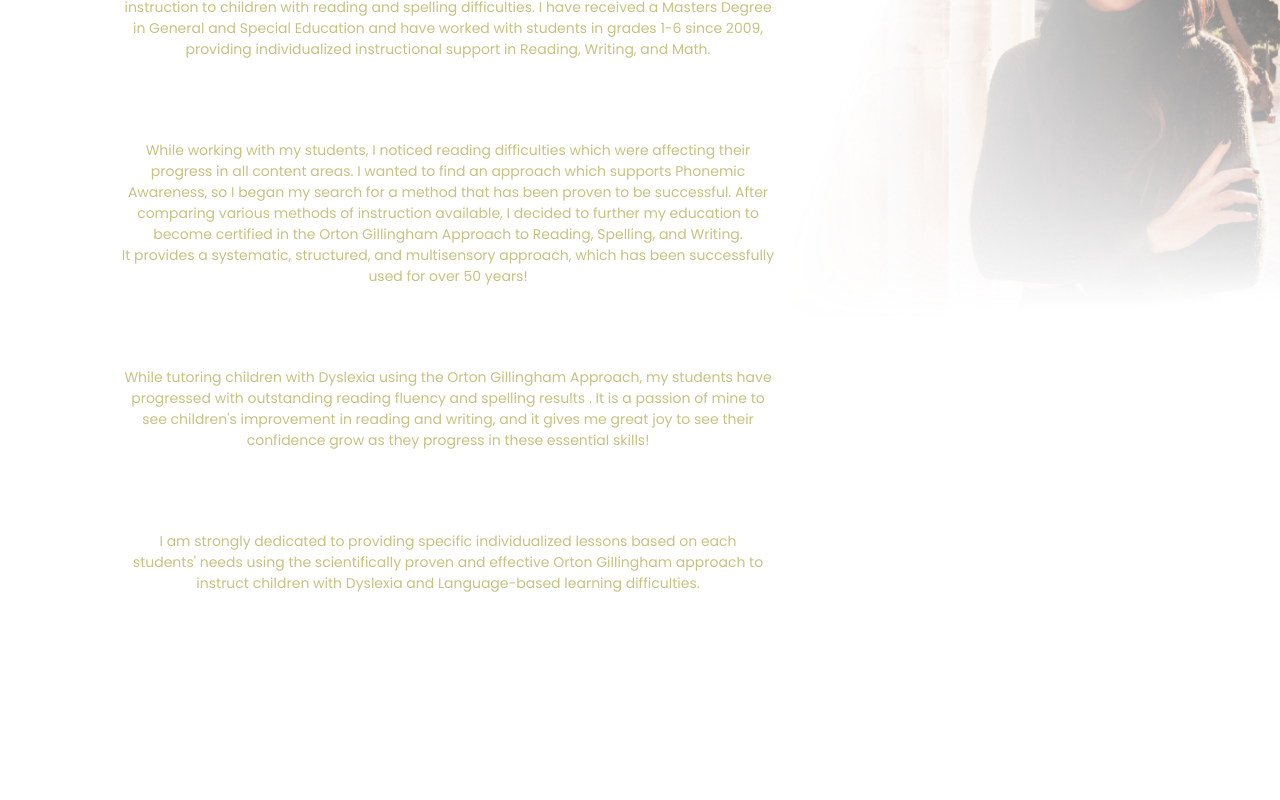
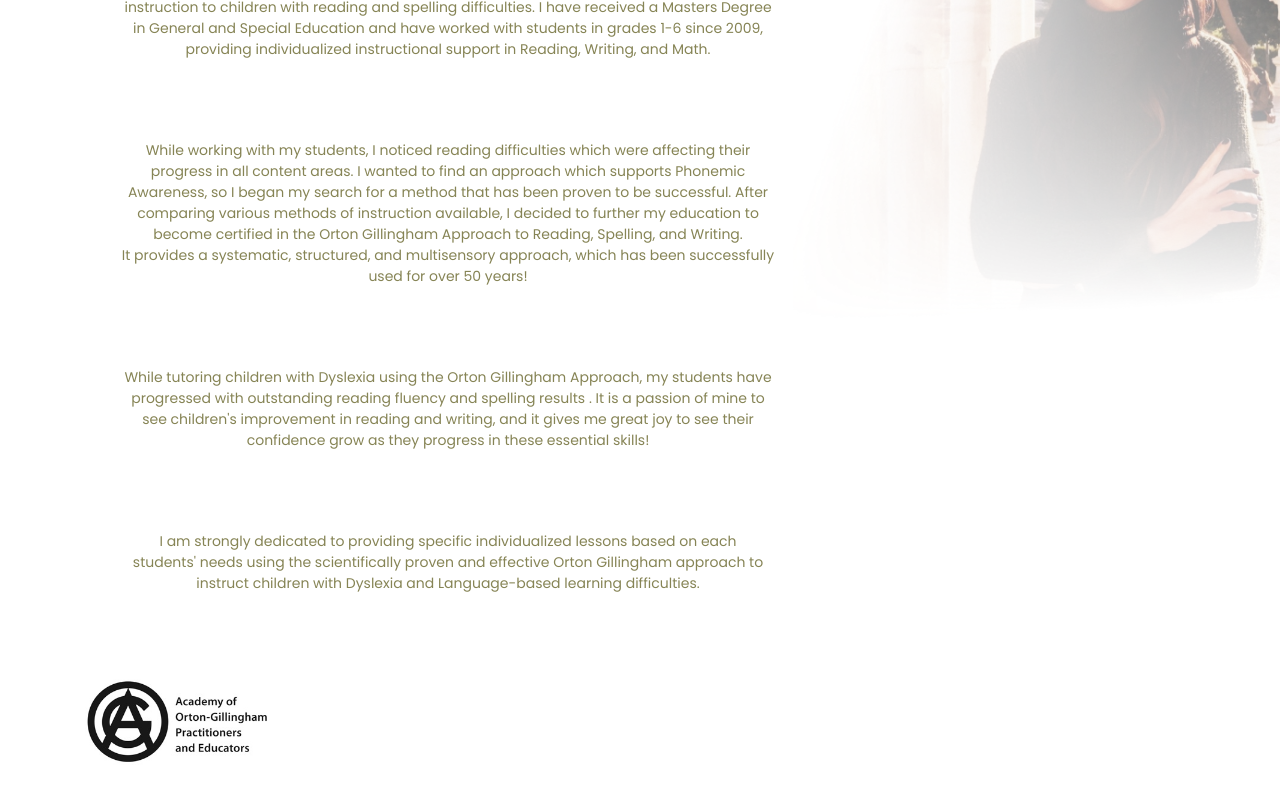
Before and after one commit to nikalomoiris/road-to-decode, a React (Create React App) app: page /tutor in a window 1280 px wide. Shown: the part 330-1130 px from the top of the page. Built offline with nearby package versions, Linux system fonts and the light colour scheme.

Commit message:
Added orton logo

```diff
--- a/src/App.css
+++ b/src/App.css
@@ -7,7 +7,7 @@
 :root{
   --primary-bg-color: white;
   --seconadary-bg-color: #BA7E5C;
-  --main-text-color: #C6C381;
+  --main-text-color: #868455;
   --dark: #732D1D;
   --light: #9C502A;
 }
@@ -95,6 +95,7 @@ nav{
 .orton-logo {
   margin-top: 5vh;
   justify-self: left;
+  text-align: left;
 }
 
 .orton-logo img{
--- a/src/components/Approach.js
+++ b/src/components/Approach.js
@@ -74,6 +74,9 @@ export const Approach = () => (
                            reinforcement is provided to encourage success
                            and self-confidence of the student.
                        </p>
+            <div className="orton-logo">
+                <img src="orton-logo.jpeg" alt="orton gillingham logo" />
+            </div>
                    </div>
                </div>
            </div>
--- a/src/components/Contact.js
+++ b/src/components/Contact.js
@@ -36,5 +36,8 @@ export const Contact = () => (
                 </form>
             </div>
         </div>
+            <div className="orton-logo">
+                <img src="orton-logo.jpeg" alt="orton gillingham logo" />
+            </div>
     </div>
 );
--- a/src/components/Dyslexia.js
+++ b/src/components/Dyslexia.js
@@ -40,6 +40,9 @@ export const Dyslexia = () => (
                            developed superior skills in other parts of the
                            nervous system.
                        </p>
+            <div className="orton-logo">
+                <img src="orton-logo.jpeg" alt="orton gillingham logo" />
+            </div>
                    </div>
                </div>
            </div>
--- a/src/components/Services.js
+++ b/src/components/Services.js
@@ -127,6 +127,9 @@ export const Services = () => (
                     When contacting for further information,  please
                     include your location and time zone.)
                 </p>
+            <div className="orton-logo">
+                <img src="orton-logo.jpeg" alt="orton gillingham logo" />
+            </div>
             </div>
         </div>
     </div>
--- a/src/components/Testimonials.js
+++ b/src/components/Testimonials.js
@@ -17,6 +17,9 @@ export const Testimonials = () => (
                 <p className="right-person">Student, 3th Grade</p>
                 <blockquote className="left-quote">Thank you for all you have done for our son, you were a great help and will not be forgotten at all. We hope you like our gift, it is symbolic. The candle represents, as the Greeks say "The light of knowledge" which you gave to our son. Thank You!</blockquote>
                 <p className="left-person">Parent, 4th Grade Student</p>
+            <div className="orton-logo">
+                <img src="orton-logo.jpeg" alt="orton gillingham logo" />
+            </div>
             </div>
         </div>
     </div>
--- a/src/components/Tutor.js
+++ b/src/components/Tutor.js
@@ -44,6 +44,9 @@ export const Tutor = () => (
                     Gillingham approach to instruct children with
                     Dyslexia and Language-based learning difficulties.
                 </p>
+            <div className="orton-logo">
+                <img src="orton-logo.jpeg" alt="orton gillingham logo" />
+            </div>
             </div>
         </div>
     </div>
```
